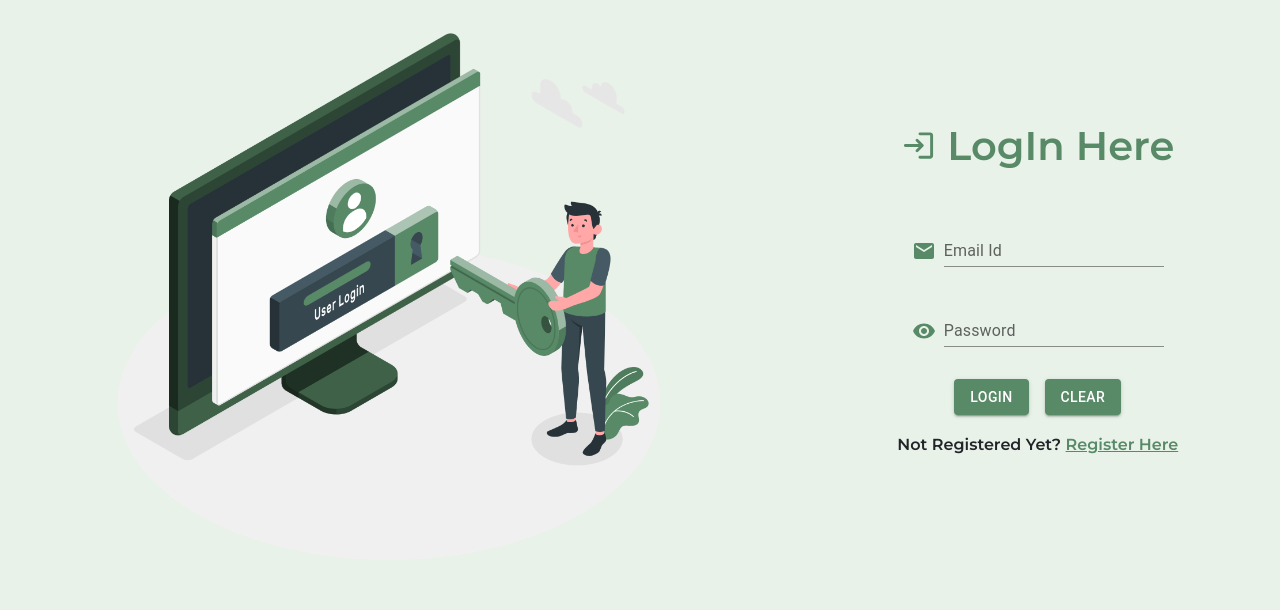
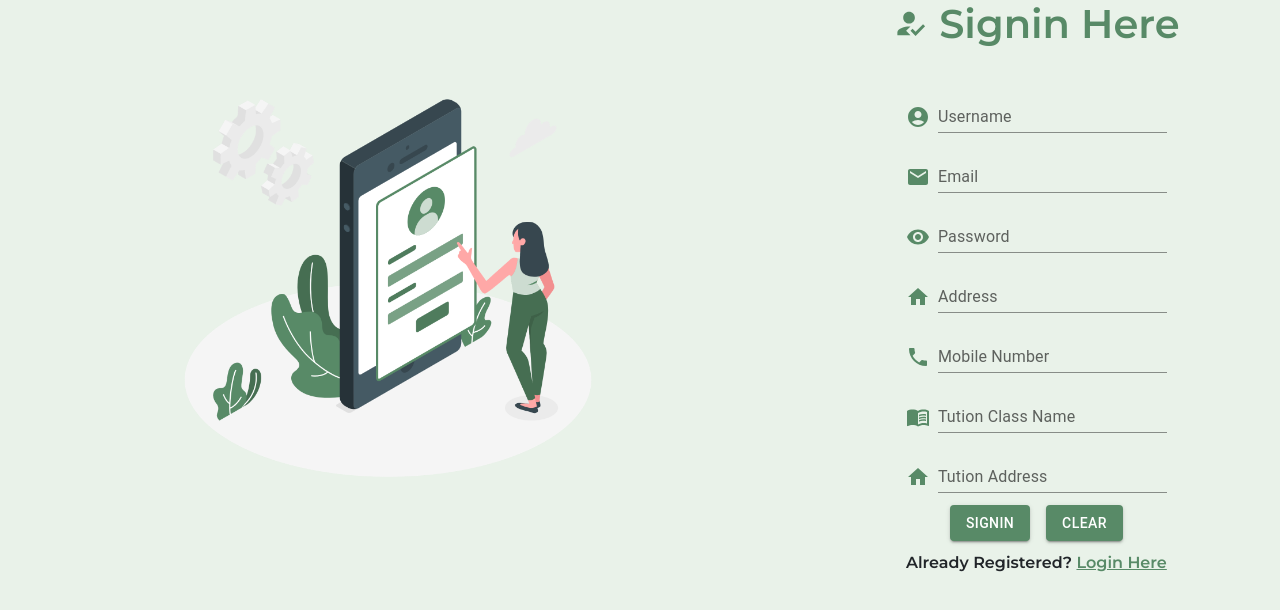
Before and after one commit to KEVISH23/growthpad, a React (Create React App) app: page /signup in a window 1280 px wide. Shown: the top 610 px of the page. Built offline with nearby package versions, Linux system fonts and the light colour scheme.

Commit message:
signupArray done

```diff
--- a/src/App.js
+++ b/src/App.js
@@ -7,8 +7,8 @@ function App() {
     <>
     {/* <HomeForAll/>
     <BeforeLoginHomePage/> */}
-      <Login/>
-      {/* <Signup/>  */}
+      {/* <Login/> */}
+      <Signup/>
     </>
   );
 }
--- a/src/components/Signup.js
+++ b/src/components/Signup.js
@@ -20,9 +20,31 @@ const Signup = () => {
     tutionName: "",
     tutionAddress:""
   })
+  const [userDetails, setuserDetails] = useState([])
+  // const userDetails =[]
+  const enterUserDetails =(e)=>{
+    e.preventDefault();
 
-   const removeElem = (e) => {
-     e.preventDefault();
+    if(userDetails.length==0){
+      userDetails.push(fields)
+    }
+    else{
+      let result = userDetails.find((userDetails)=>{
+        return userDetails.email === fields.email
+      })
+      if(result){
+         alert("User Exist")
+      }else{
+        userDetails.push(fields)
+      }
+      console.log(userDetails)
+      console.log(result)
+      // removeElem()
+    }
+    console.log(userDetails)
+  }
+   const removeElem = () => {
+    //  e.preventDefault();
      setfields({
        name: "",
        email: "",
@@ -86,12 +108,7 @@ const Signup = () => {
         }}
         justifyContent="space-around"
         spacing={2}
-        sx={{
-          mt: {
-            lg: "50px",
-            sm: "50px",
-          },
-        }}
+
       >
         <Box
           sx={{
@@ -254,7 +271,7 @@ const Signup = () => {
               alignItems={"center"}
               spacing={2}
             >
-              <Button variant="contained" color="secondary">
+              <Button variant="contained" onClick={enterUserDetails} color="secondary">
                 SignIn
               </Button>
               <Button
@@ -262,9 +279,9 @@ const Signup = () => {
                 color="secondary"
                 onClick={removeElem}
               >
-                {" "}
-                Clear{" "}
-              </Button>{" "}
+
+                Clear
+              </Button>
             </Stack>
             <Stack
               direction={"row"}
```
